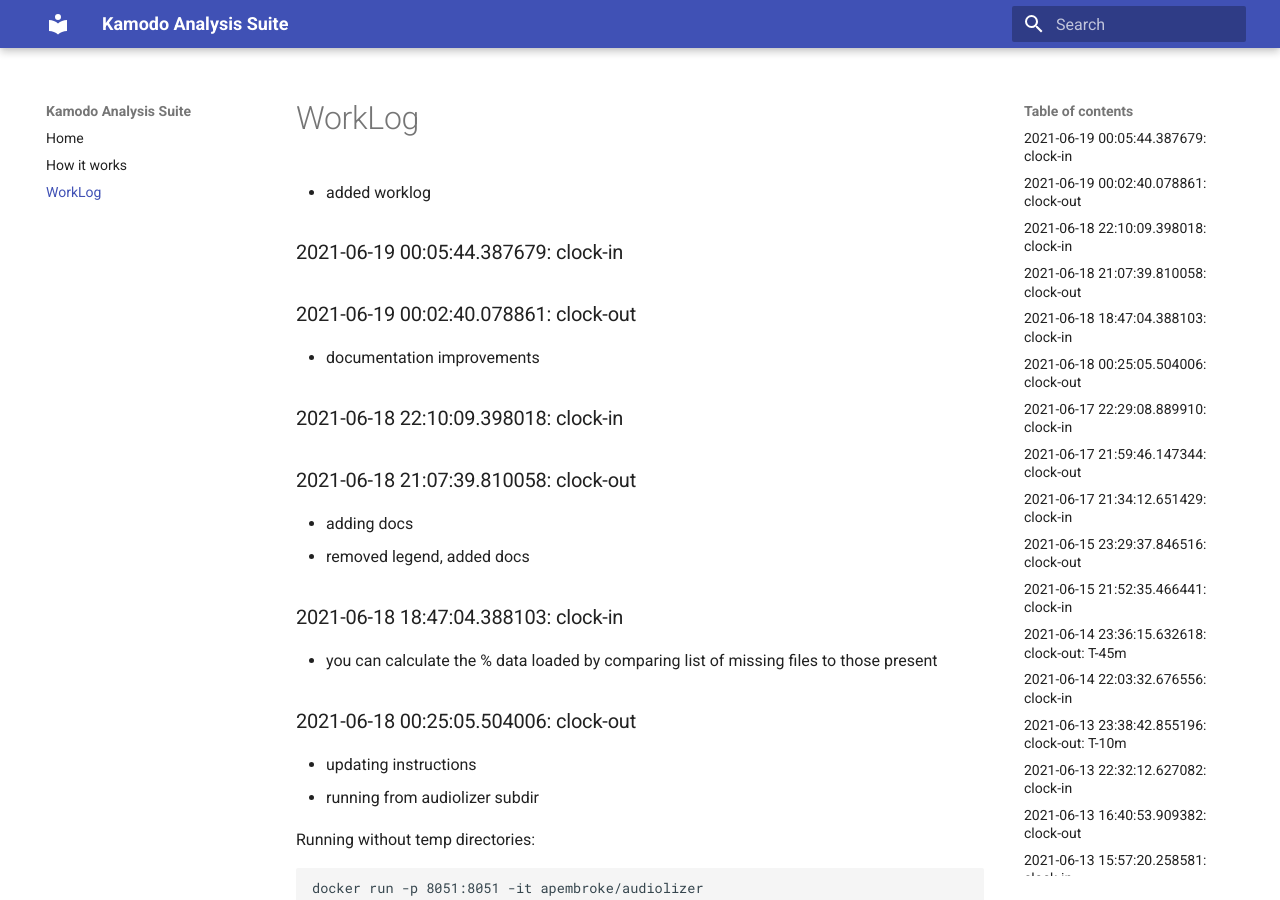
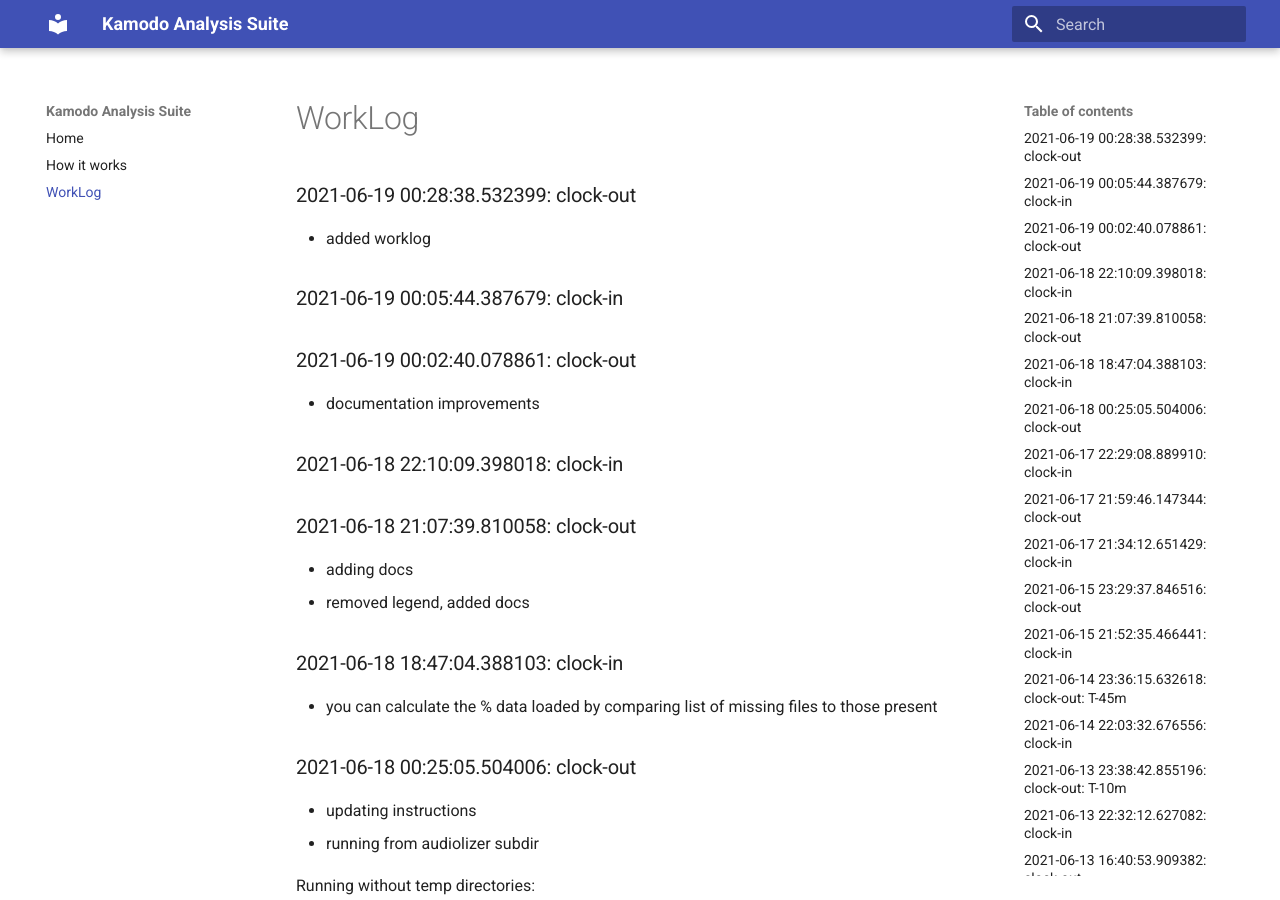
Before and after one commit to asherp/audiolizer, an MkDocs documentation site: the page built from docs/WorkLog.md, in a window 1280 px wide and 900 px high. Built offline with MkDocs 1.6.1 and Material for MkDocs 9.7.7, drawn with Linux system fonts in a browser that asks for light colours.

Commit message:
clock-out

```diff
--- a/WorkLog.md
+++ b/WorkLog.md
@@ -1,3 +1,5 @@
+### 2021-06-19 00:28:38.532399: clock-out
+
 * added worklog
 
 ### 2021-06-19 00:05:44.387679: clock-in
```
